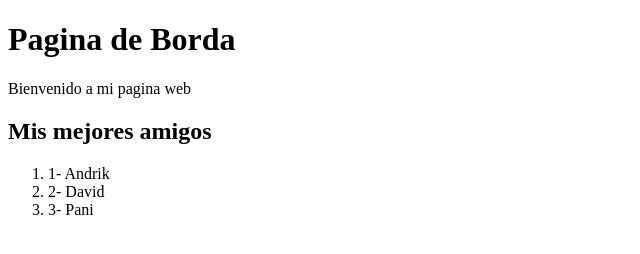
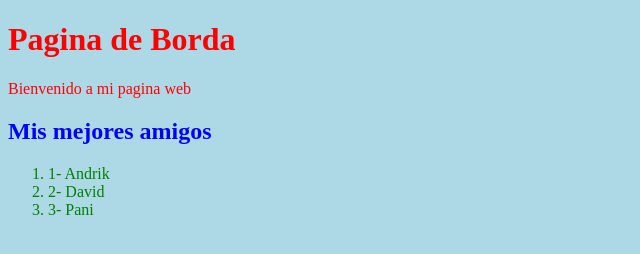
Before and after one commit to emilianobrd/PaginaBorda, a plain HTML site: page index.html in a window 1280 px wide. Shown: the whole page, without its empty margins (0-640 px from the left). Drawn offline with Linux system fonts and the light colour scheme.

Commit message:
Agregue estilos a la web

```diff
--- /dev/null
+++ b/estilos.css
@@ -0,0 +1,18 @@
+h1 {
+    color:red;
+}
+
+p {
+    color:red;
+}
+
+h2 {
+    color:blue;
+}
+
+ol {
+    color:green;
+}
+ body {
+    background-color: lightblue;
+ }
--- a/index.html
+++ b/index.html
@@ -4,6 +4,7 @@
     <meta charset="UTF-8">
     <meta name="viewport" content="width=device-width, initial-scale=1.0">
     <title>Document</title>
+    <link rel="stylesheet" href="estilos.css">
 </head>
 <body>
     <h1>
```
